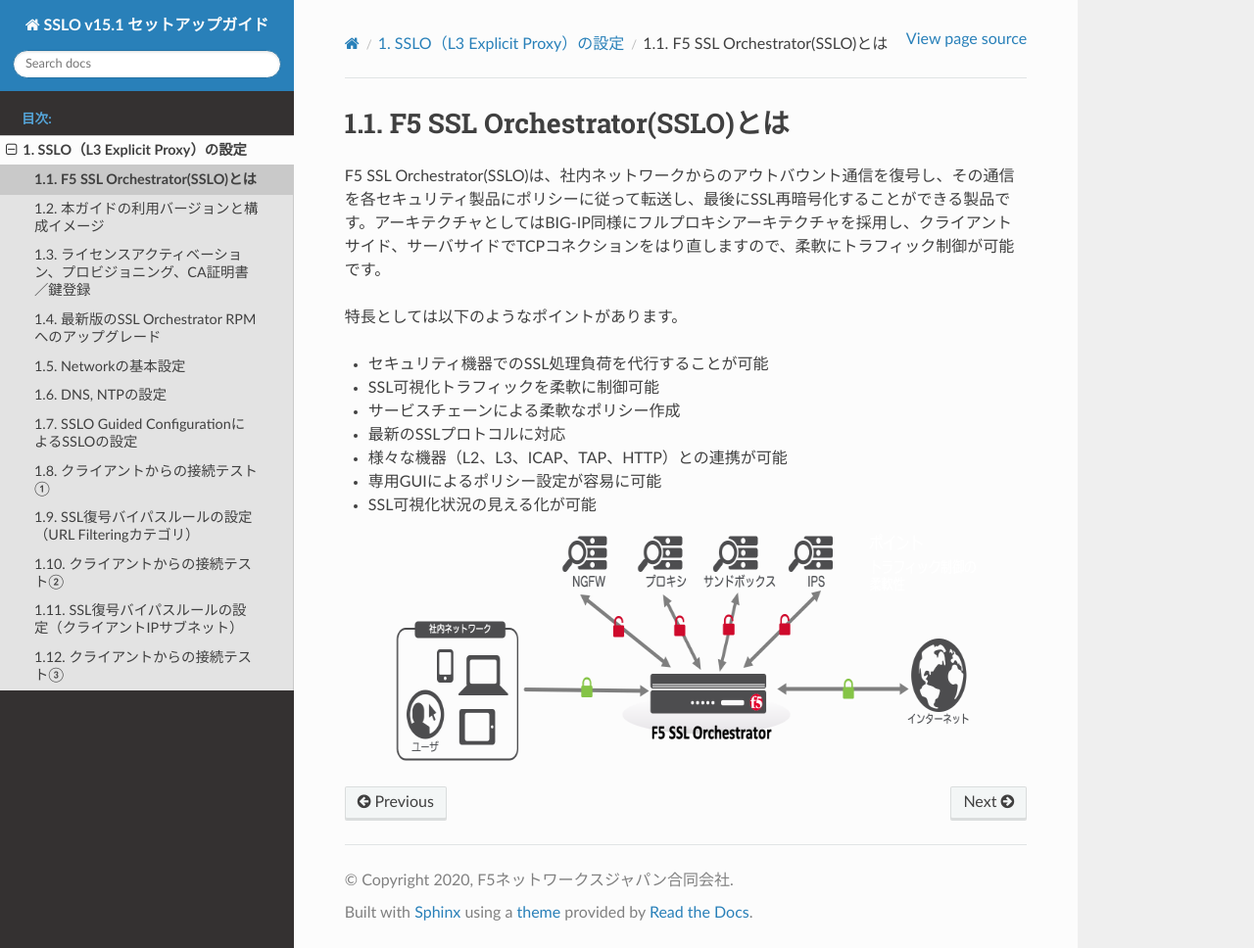
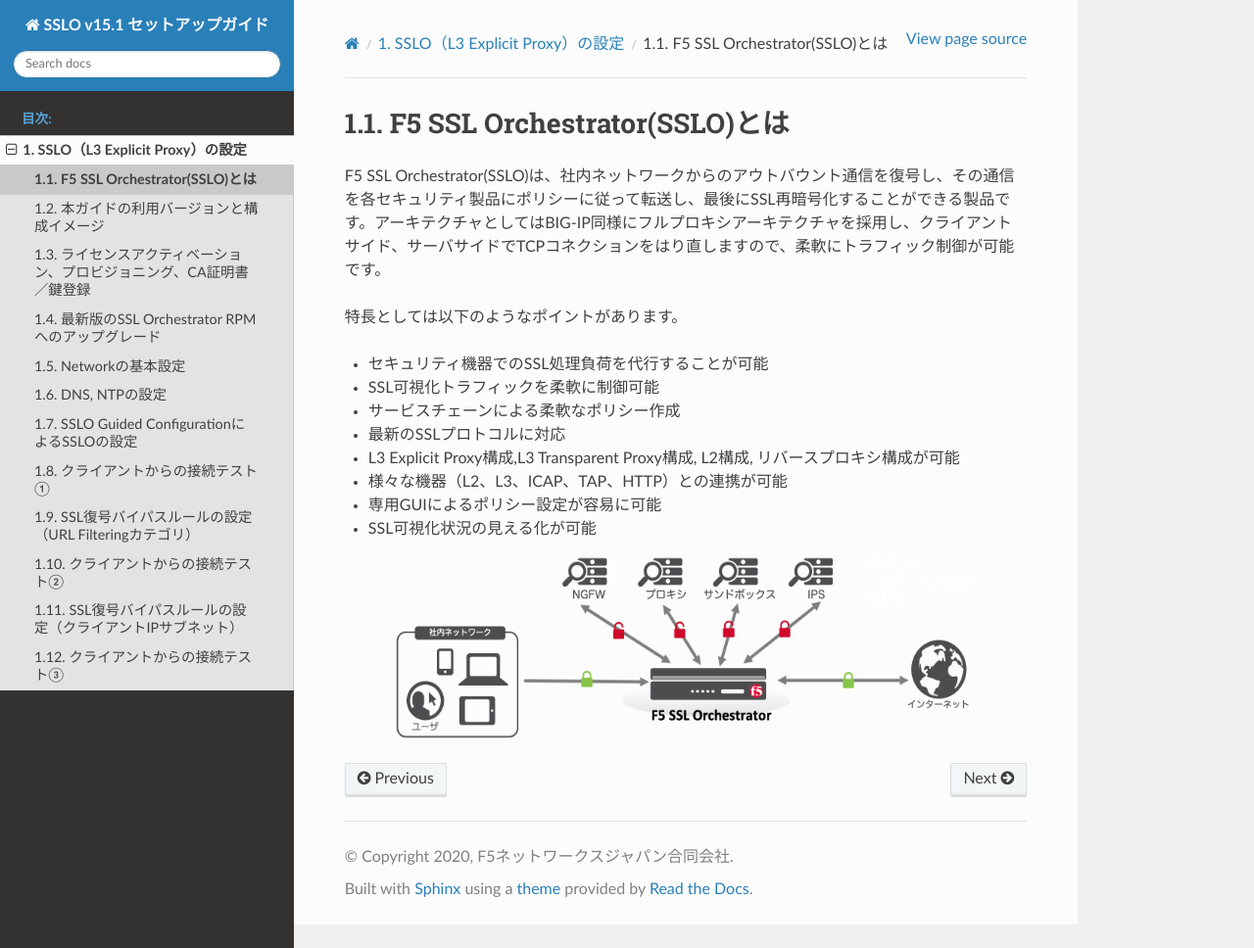
Before and after one commit to BeF5/f5j-easy-setup-sslo-15, a Sphinx documentation site: the page built from docs/content1/module01/module01.rst, in a window 1280 px wide and 968 px high. Shown: the whole window at 98% size. Built offline with Sphinx 7.4.7 and the Read the Docs theme 2.0.0, drawn with Linux system fonts in a browser that asks for light colours.

Commit message:
no message

```diff
--- a/docs/content1/module01/module01.rst
+++ b/docs/content1/module01/module01.rst
@@ -9,10 +9,11 @@
 - SSL可視化トラフィックを柔軟に制御可能
 - サービスチェーンによる柔軟なポリシー作成
 - 最新のSSLプロトコルに対応
+- L3 Explicit Proxy構成,L3 Transparent Proxy構成, L2構成, リバースプロキシ構成が可能
 - 様々な機器（L2、L3、ICAP、TAP、HTTP）との連携が可能
 - 専用GUIによるポリシー設定が容易に可能
 - SSL可視化状況の見える化が可能
 
    .. figure:: images/mod1-1.png
-      :scale: 50%
+      :scale: 40%
       :align: center
```
Also changed, not shown: docs/content1/module02/images/mod2-1.png.
